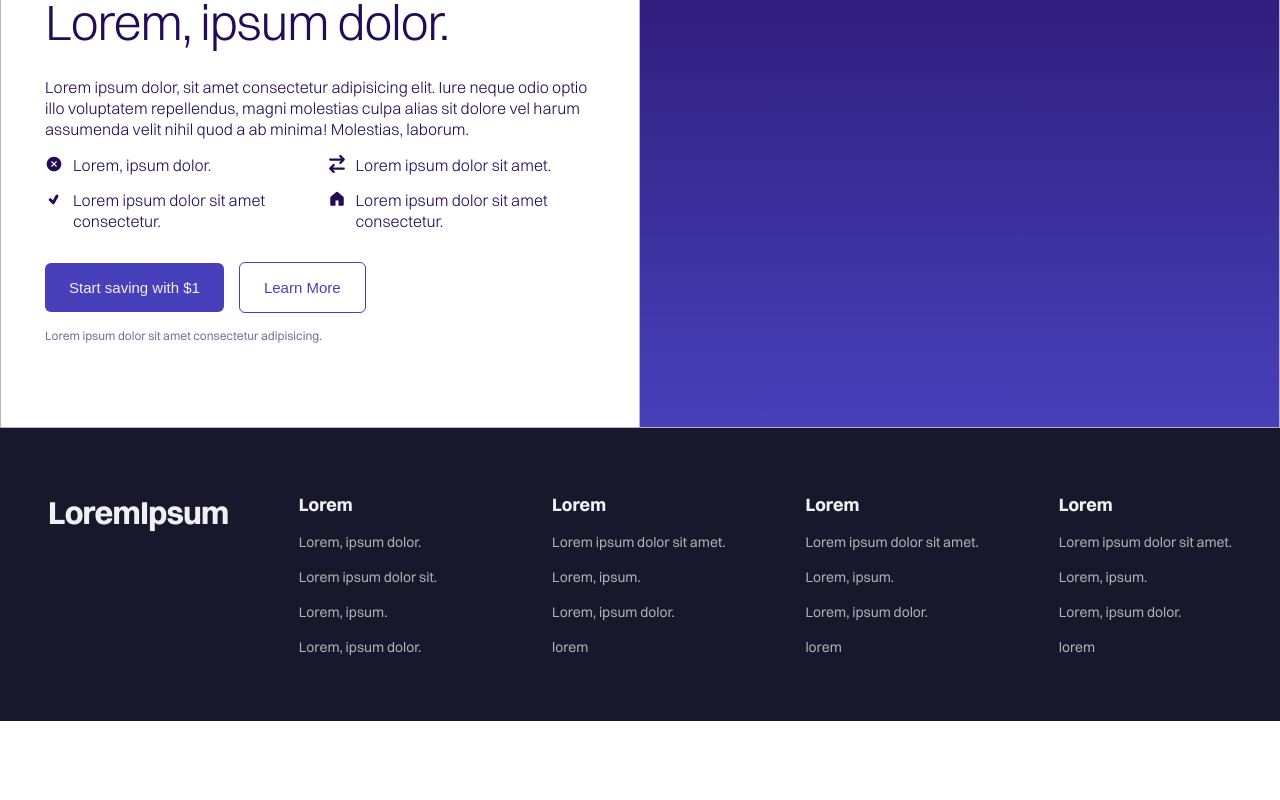
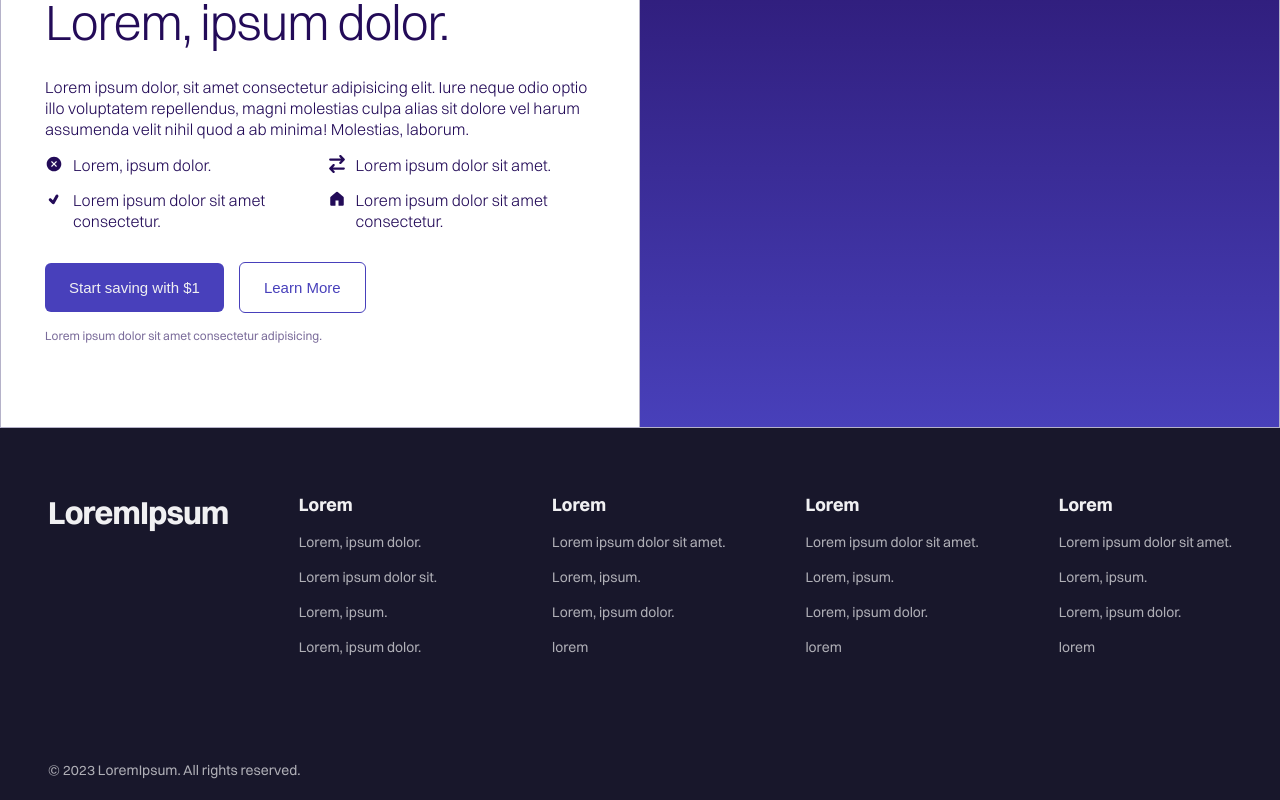
Before and after one commit to ayushcodes0/Tj-Frontend, a React (Vite) app: page / in a window 1280 px wide. Shown: the part 3304-4104 px from the top of the page. Before the commit the page ends 4025 px from the top, so only its background shows below. Built offline with nearby package versions, Linux system fonts and the light colour scheme.

Commit message:
Footer Done

```diff
--- a/src/components/Footer/Footer.module.css
+++ b/src/components/Footer/Footer.module.css
@@ -35,6 +35,20 @@
     gap: 16px;
 }
 
+.footerWrapper{
+    display: flex;
+    flex-direction: column;
+    justify-content: space-evenly;
+    gap: 40px;
+    padding-bottom: 20px;
+}
+
+.footerBottomText{
+    font-size: 14px;
+    color: var(--primary-white);
+    opacity: .7;
+}
+
 @media(max-width: 1256px){
     .footerContent{
         gap: 40px;
--- a/src/components/Footer/Footer.tsx
+++ b/src/components/Footer/Footer.tsx
@@ -1,7 +1,8 @@
 import Styles from './Footer.module.css';
 const Footer = () => {
   return (
-    <div className={Styles.footer}>
+    <div className={Styles.footerWrapper}>
+      <div className={Styles.footer}>
       <div className={Styles.footerLogo}>
         <p className={Styles.logo}>LoremIpsum</p>
       </div>
@@ -36,6 +37,10 @@ const Footer = () => {
         </div>
       </div>
     </div>
+      <div className={Styles.footerBottom}>
+        <p className={Styles.footerBottomText}>© 2023 LoremIpsum. All rights reserved.</p>
+      </div>
+    </div>
   )
 }
 
```
